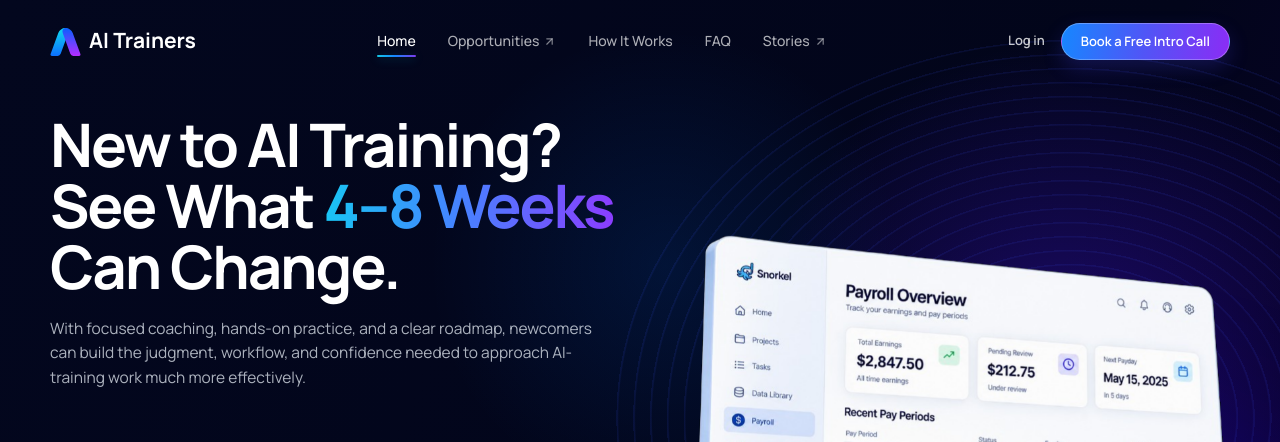
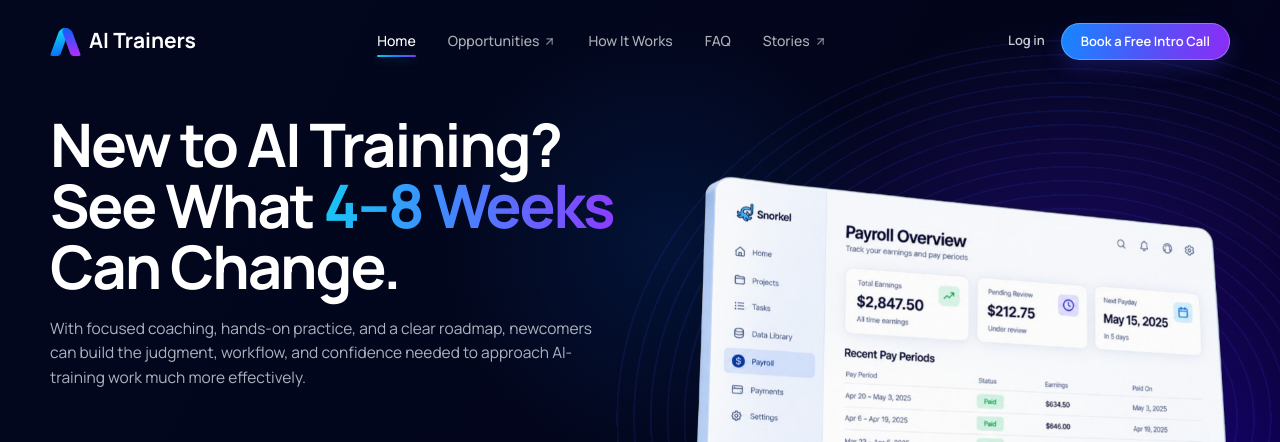
Before and after one commit to WanderingPaladin/aitraining.coach, a Next.js app: page / in a window 1280 px wide. Shown: the top 442 px of the page. Built offline with nearby package versions, Linux system fonts and the light colour scheme; no server answers.

Commit message:
Tighten homepage hero spacing after removing social proof.
Reduce reserved min-heights and bottom padding so the CTA no longer
floats above an empty gap.

Co-authored-by: Cursor <cursoragent@cursor.com>

```diff
--- a/app/globals.css
+++ b/app/globals.css
@@ -31,7 +31,7 @@ a:focus-visible, button:focus-visible, summary:focus-visible {
 }
 .shell { width: min(1180px, calc(100% - 48px)); margin-inline: auto; }
 
-.hero { min-height: 760px; overflow: hidden; position: relative; color: #fff; background: radial-gradient(circle at 83% 45%, rgba(77, 18, 255, .34), transparent 27%), radial-gradient(circle at 52% 34%, rgba(0, 119, 255, .12), transparent 28%), linear-gradient(115deg, #03071e 0%, #02051a 72%, #09002c 100%); }
+.hero { min-height: 680px; overflow: hidden; position: relative; color: #fff; background: radial-gradient(circle at 83% 45%, rgba(77, 18, 255, .34), transparent 27%), radial-gradient(circle at 52% 34%, rgba(0, 119, 255, .12), transparent 28%), linear-gradient(115deg, #03071e 0%, #02051a 72%, #09002c 100%); }
 .hero::after { content: ''; position: absolute; width: 760px; height: 760px; right: -170px; top: 38px; opacity: .48; border-radius: 50%; background: repeating-radial-gradient(circle, transparent 0 12px, rgba(56, 81, 255, .22) 13px 14px); transform: scaleX(1.2); }
 .hero-glow { position: absolute; inset: auto -130px -260px auto; width: 620px; height: 620px; border-radius: 50%; background: rgba(36, 0, 255, .25); filter: blur(70px); }
 
@@ -84,7 +84,7 @@ a:focus-visible, button:focus-visible, summary:focus-visible {
   display: grid;
   grid-template-columns: minmax(0, 1fr) minmax(0, 1fr);
   gap: 28px;
-  min-height: 648px;
+  min-height: 560px;
   align-items: center;
   max-width: 100%;
   min-width: 0;
@@ -96,7 +96,7 @@ a:focus-visible, button:focus-visible, summary:focus-visible {
   box-sizing: border-box;
 }
 .hero-grid > * { min-width: 0; }
-.hero-copy { padding: 32px 0 60px; position: relative; z-index: 3; min-width: 0; max-width: 100%; }
+.hero-copy { padding: 32px 0 28px; position: relative; z-index: 3; min-width: 0; max-width: 100%; }
 .hero-carousel { animation: hero-enter 600ms var(--ease-elegant) both; width: 100%; max-width: 100%; min-width: 0; }
 .hero-carousel-stage {
   position: relative;
@@ -255,7 +255,7 @@ a:focus-visible, button:focus-visible, summary:focus-visible {
 .benefit-chips { display: flex; gap: 12px; margin: 0 0 24px; }
 .benefit-chips > span { flex: 1; min-width: 0; padding: 12px 11px; display: flex; align-items: center; gap: 9px; font-size: 12.5px; font-weight: 600; line-height: 1.25; border: 1px solid rgba(51, 117, 255, .75); border-radius: 8px; background: rgba(7, 18, 58, .72); cursor: default; }
 .benefit-rail-indicators { display: none; }
-.hero-actions { display: flex; gap: 16px; margin: 25px 0 27px; animation: hero-enter 600ms var(--ease-elegant) 160ms both; }
+.hero-actions { display: flex; gap: 16px; margin: 25px 0 0; animation: hero-enter 600ms var(--ease-elegant) 160ms both; }
 .hero-copy .hero-actions { flex-direction: column; align-items: flex-start; gap: 10px; }
 .hero-primary-cta { width: fit-content; max-width: 100%; min-height: 56px; padding: 16px 28px; gap: 10px; }
 .hero-primary-cta:hover, .hero-primary-cta:focus-visible { transform: translateY(-3px) scale(1.02); }
```
